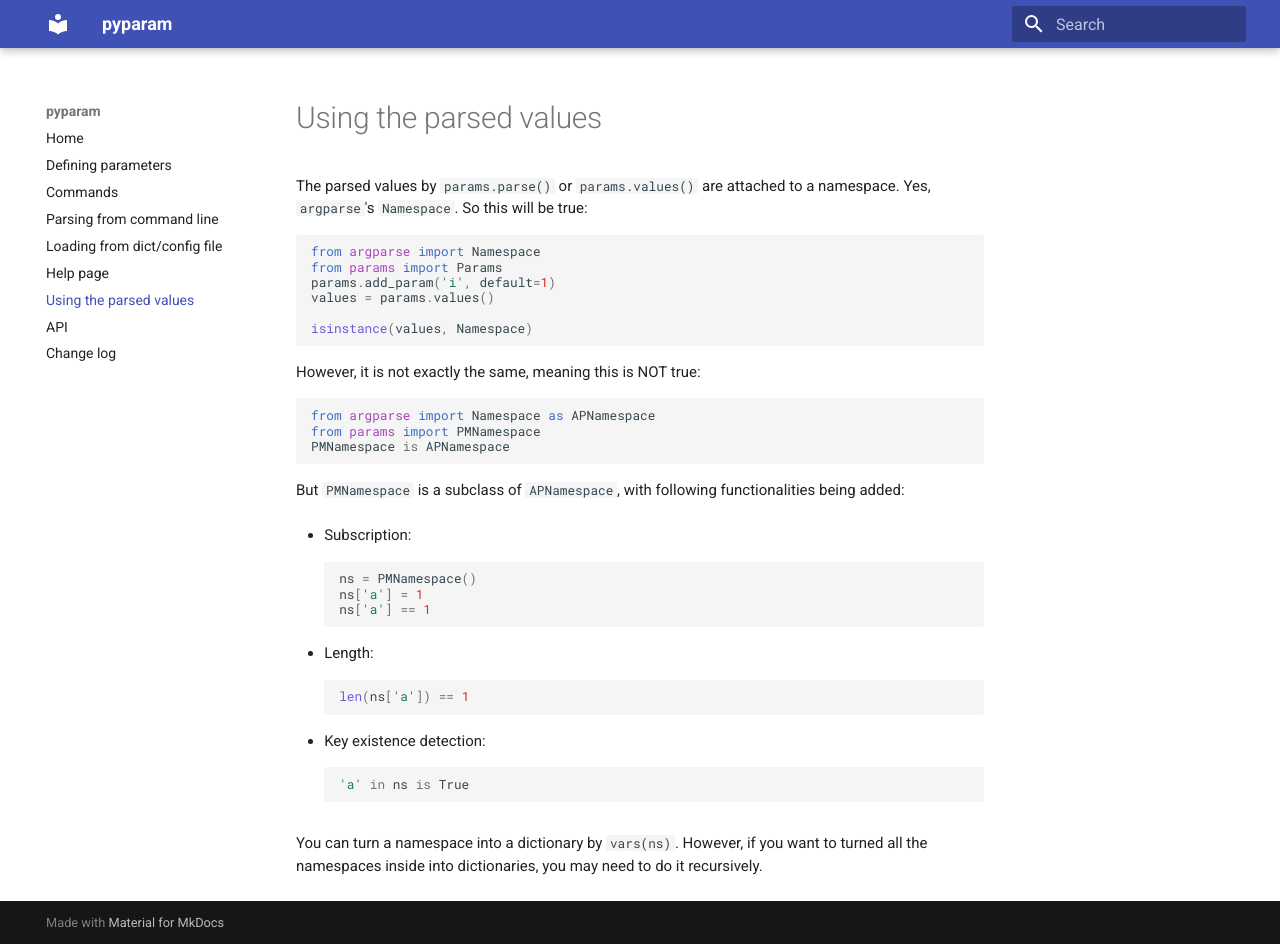
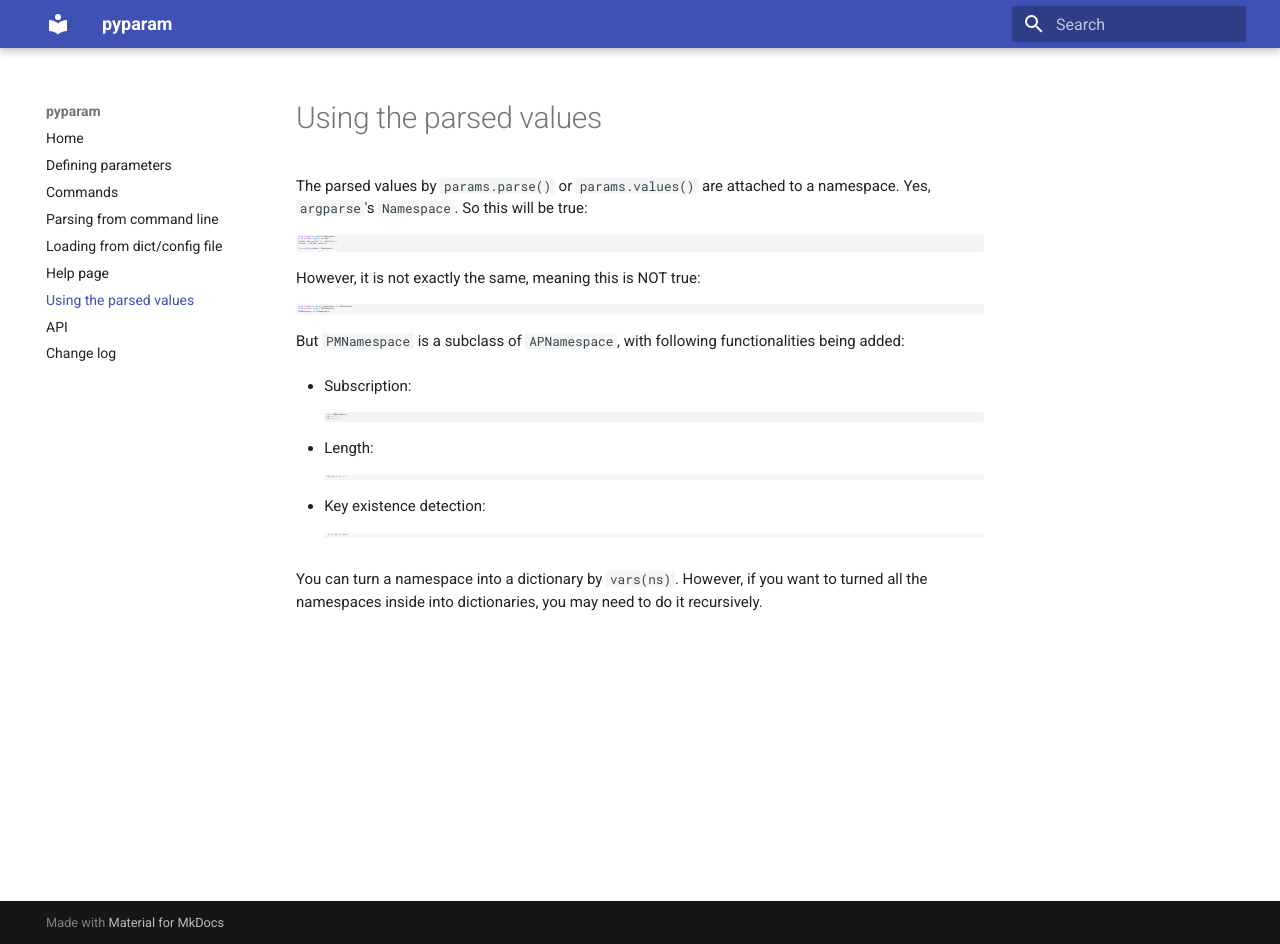
Before and after one commit to pwwang/pyparam, an MkDocs documentation site: the page built from docs/useTheValues.md, in a window 1280 px wide and 944 px high. Built offline with MkDocs 1.6.1 and Material for MkDocs 9.7.7, drawn with Linux system fonts in a browser that asks for light colours.

Commit message:
Update API code style

```diff
--- a/docs/style.css
+++ b/docs/style.css
@@ -36,6 +36,7 @@
 .md-typeset pre>code {
     overflow: visible;
     line-height: 1.2;
+    font-size: 0.1rem !important;
 }
 .mkapi-section-name.bases {
     margin-top: .2em;
```
